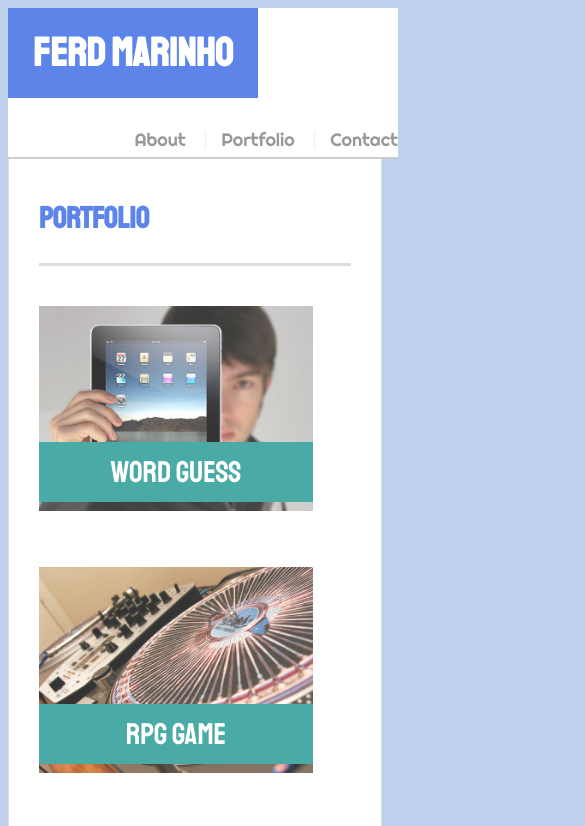
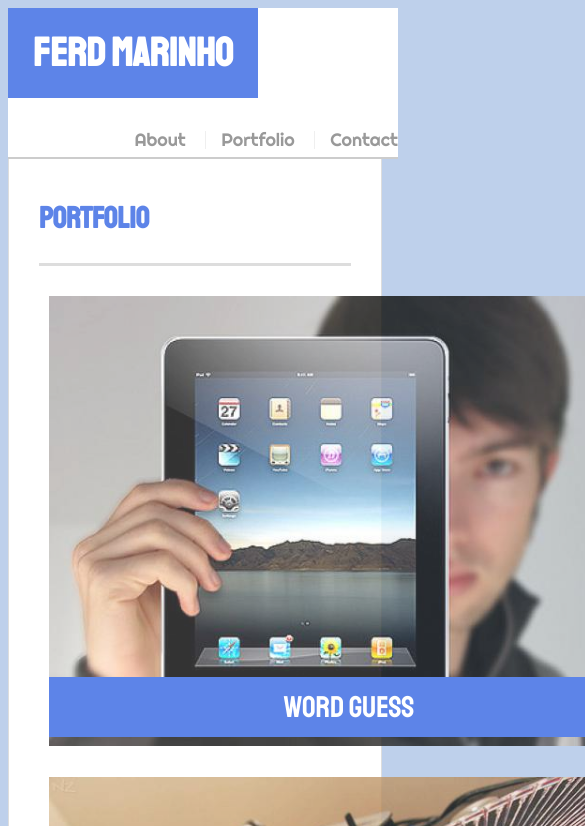
Before and after one commit to Ferdmarinho/Responsive-Portfolio, a plain HTML site: page portfolio.html in a window 390 px wide. Shown: the top 826 px of the page, 585 px wide, since content can reach past the window. Drawn offline with Linux system fonts and the light colour scheme.

Commit message:
90% complete for homework. Check Portfolio responsive.

```diff
--- a/assets/css/style.css
+++ b/assets/css/style.css
@@ -169,7 +169,7 @@ body {
     line-height: 30px;
     color: #ffffff;
     text-align: center;
-    background: #4aaaa5;
+    background: #5D84E8;
     border-bottom: 0;
   }
 
@@ -226,10 +226,40 @@ body {
 
 @media only screen and (max-width: 768px){
 
+  .container {
+    width: 100%;
+    max-width: 767px;
+    margin: 0 auto;
+    clear: both;
+  }
+
   }
 
 @media only screen and (max-width: 640px) {
   header {
     position: static;
 }
+.container {
+  width: 100%;
+  max-width: 639px;
+  margin: 0 auto;
+  clear: both;
+}
+
+.auth-image {
+  width: 100%;
+  margin: 0 auto;
+  height: auto;
+  margin-top: 10px;
+  clear: both;
+}
+
+.work {
+  position: relative;
+  float: left;
+  width: 600px;
+  margin: 10px;
+  overflow: auto;
+}
+
     }
--- a/portfolio.html
+++ b/portfolio.html
@@ -2,7 +2,7 @@
 <html lang="en-us">
 
 <head>
-  <meta charset="UTF-8">
+  <meta charset="UTF-8" name="viewport" content="width=device-width, initial-scale=1.0">
   <title>Portfolio | Ferd Marinho</title>
   <link rel="stylesheet" type="text/css" href="assets/css/style.css">
   <link href="https://fonts.googleapis.com/css?family=Open+Sans|Righteous|Staatliches&display=swap" rel="stylesheet">
@@ -26,7 +26,7 @@
       <h1>Portfolio</h1>
 
       <div class="work">
-        <img src="assets/images/technics-q-c-640-480-1.jpg" alt="Poster Norwalk Art Exhibition">
+        <img src="assets/images/technics-q-c-640-480-1.jpg" alt="None">
 
         <h3>Word Guess</h3>
       </div>
```
Also changed, not shown: contact.html (+1 -1 lines), index.html (+1 -1 lines).
